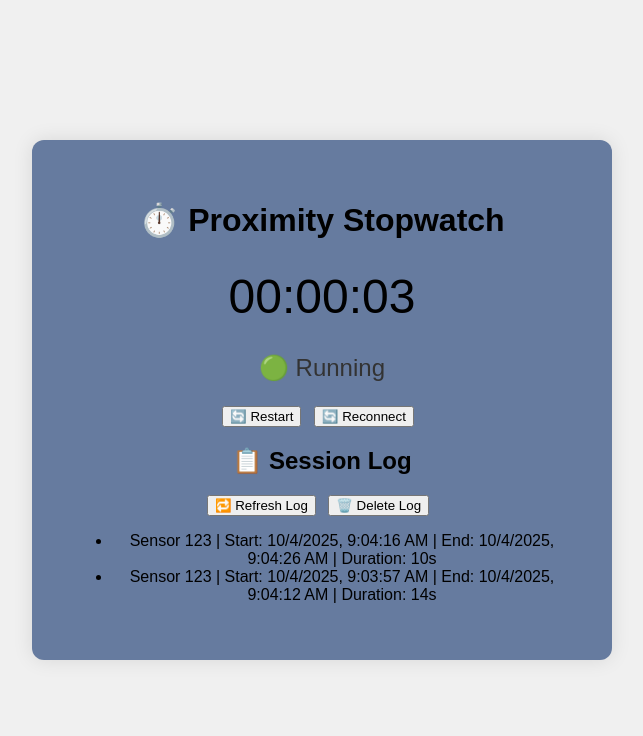
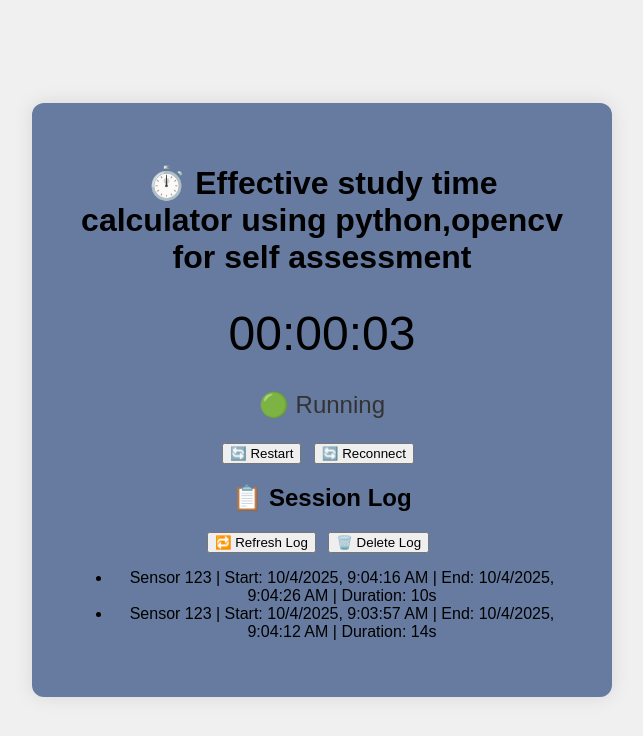
Before and after one commit to avistark02/smart-stopwatch, a Flask app: page / in a window 1280 px wide. Shown: the top 736 px of the page, without its empty margins (318-961 px from the left). Run offline with Flask 3, Linux system fonts and the light colour scheme.

Commit message:
changed name from proximity stopwatch to Effective study time calculator using python, opencv for self assessment

```diff
--- a/templates/index.html
+++ b/templates/index.html
@@ -22,7 +22,7 @@
 </head>
 <body>
   <div class="container">
-    <h1>⏱️ Proximity Stopwatch</h1>
+    <h1>⏱️ Effective study time calculator using python,opencv for self assessment</h1>
 
     <!-- Stopwatch Display -->
     <div id="stopwatch" aria-label="Stopwatch display">00:00:00</div>
```
